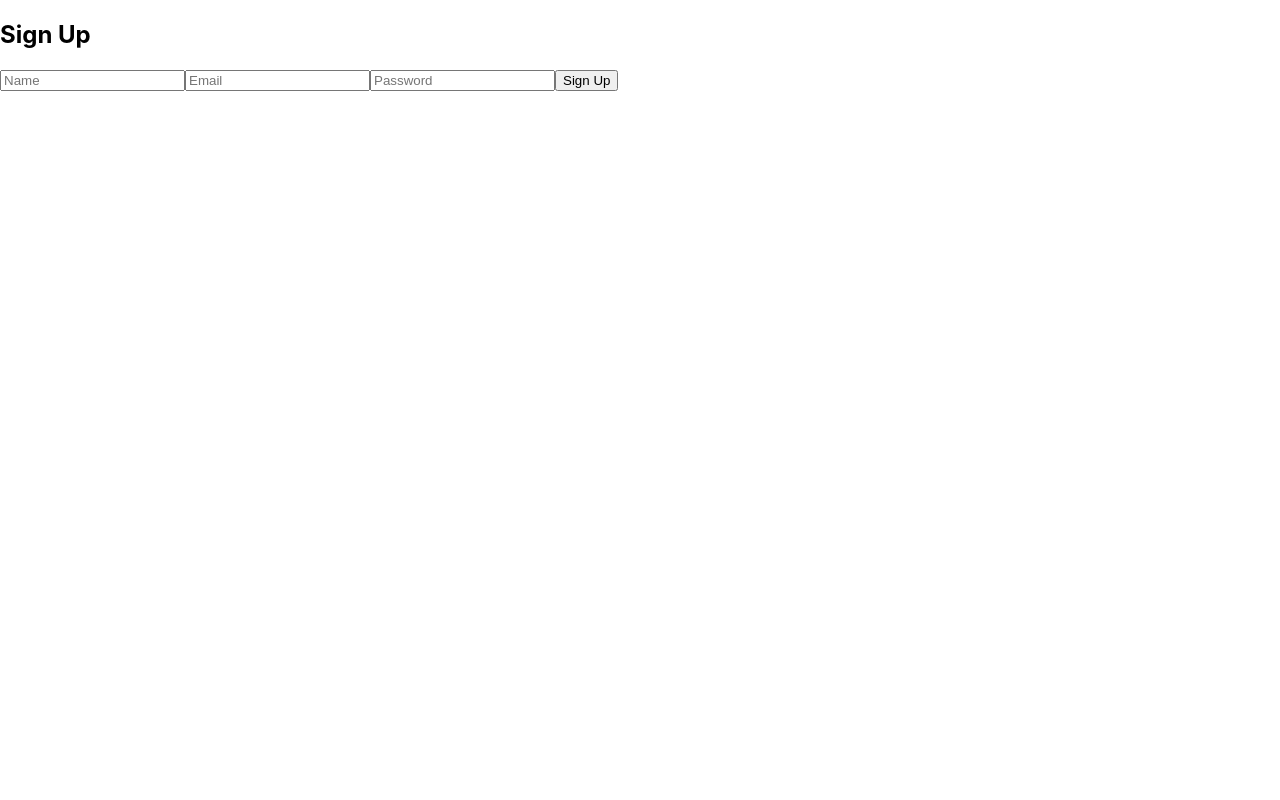
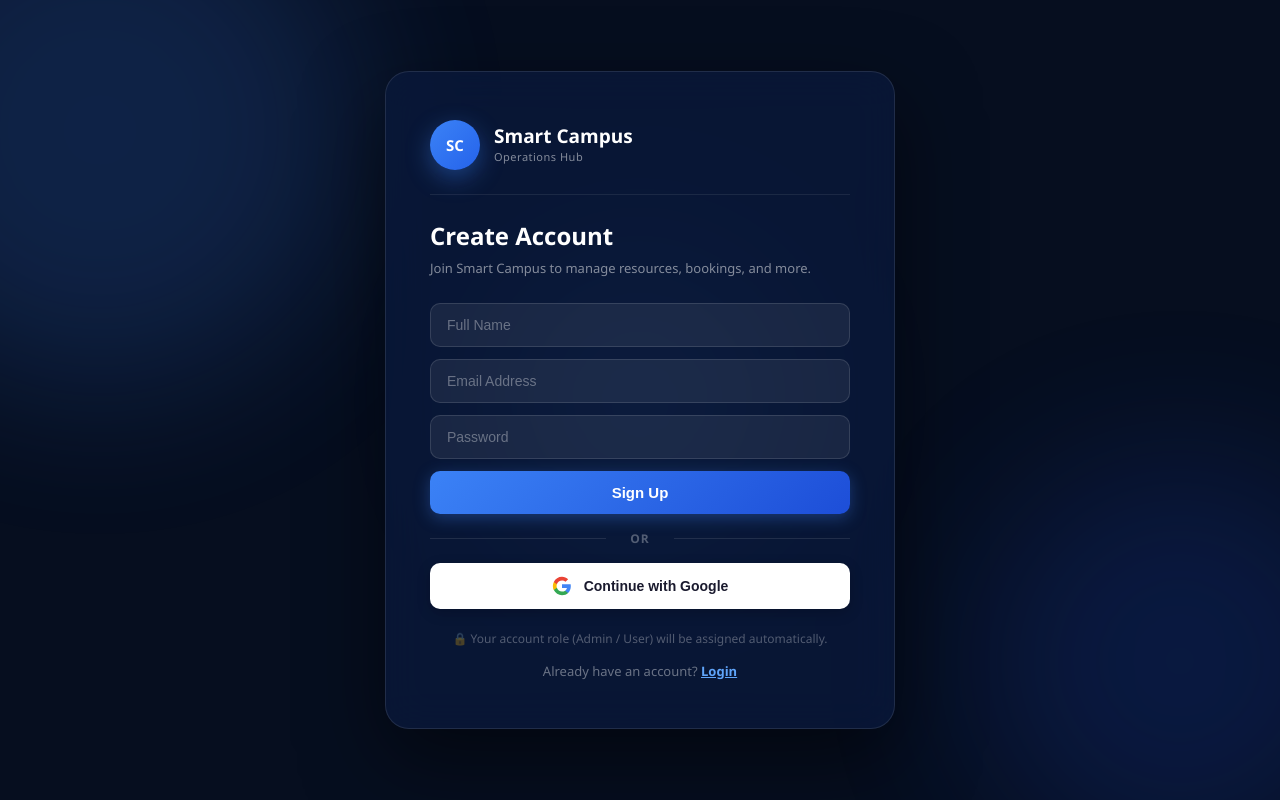
Before and after one commit to chamudiNethmini/it3030-paf-2026-smart-campus-group79, a React (Create React App) app in the folder frontend/: page /signup in a window 1280 px wide. Built offline with nearby package versions, Linux system fonts and the light colour scheme; no server answers.

Commit message:
modify signuppage

```diff
--- /dev/null
+++ b/frontend/src/Pages/Login/SignupPage.css
@@ -0,0 +1,289 @@
+/* SignupPage.css */
+
+/* ===== SIGNUP PAGE ===== */
+.signup-page {
+  min-height: 100vh;
+  background: #060e1f;
+  display: flex;
+  align-items: center;
+  justify-content: center;
+  position: relative;
+  overflow: hidden;
+  font-family: "Segoe UI", sans-serif;
+}
+
+/* ===== BACKGROUND BLOBS ===== */
+.blob {
+  position: absolute;
+  border-radius: 50%;
+  filter: blur(80px);
+  opacity: 0.18;
+  animation: floatBlob 8s ease-in-out infinite;
+  pointer-events: none;
+}
+.blob-1 {
+  width: 500px;
+  height: 500px;
+  background: #3b82f6;
+  top: -100px;
+  left: -150px;
+  animation-delay: 0s;
+}
+.blob-2 {
+  width: 400px;
+  height: 400px;
+  background: #1d4ed8;
+  bottom: -80px;
+  right: -100px;
+  animation-delay: 3s;
+}
+.blob-3 {
+  width: 300px;
+  height: 300px;
+  background: #60a5fa;
+  top: 50%;
+  left: 50%;
+  animation: floatBlob3 8s ease-in-out infinite;
+  animation-delay: 5s;
+}
+@keyframes floatBlob {
+  0%,
+  100% {
+    transform: translateY(0) scale(1);
+  }
+  50% {
+    transform: translateY(-28px) scale(1.05);
+  }
+}
+@keyframes floatBlob3 {
+  0%,
+  100% {
+    transform: translate(-50%, -50%) scale(1);
+  }
+  50% {
+    transform: translate(-50%, calc(-50% - 20px)) scale(1.05);
+  }
+}
+
+/* ===== CARD ===== */
+.signup-card {
+  position: relative;
+  z-index: 10;
+  background: rgba(10, 25, 60, 0.78);
+  backdrop-filter: blur(20px);
+  border: 1px solid rgba(255, 255, 255, 0.1);
+  border-radius: 24px;
+  padding: 48px 44px;
+  width: 100%;
+  max-width: 420px;
+  box-shadow: 0 30px 80px rgba(0, 0, 0, 0.5);
+  animation: cardIn 0.6s cubic-bezier(0.16, 1, 0.3, 1) both;
+  display: flex;
+  flex-direction: column;
+  gap: 0;
+}
+@keyframes cardIn {
+  from {
+    opacity: 0;
+    transform: translateY(30px) scale(0.97);
+  }
+  to {
+    opacity: 1;
+    transform: translateY(0) scale(1);
+  }
+}
+
+/* ===== LOGO ===== */
+.signup-logo {
+  display: flex;
+  align-items: center;
+  gap: 14px;
+  margin-bottom: 24px;
+}
+.signup-logo-circle {
+  width: 50px;
+  height: 50px;
+  border-radius: 50%;
+  background: linear-gradient(135deg, #3b82f6, #2563eb);
+  color: white;
+  display: flex;
+  align-items: center;
+  justify-content: center;
+  font-weight: 900;
+  font-size: 15px;
+  box-shadow: 0 8px 24px rgba(59, 130, 246, 0.4);
+}
+.signup-logo-text h1 {
+  margin: 0;
+  color: white;
+  font-size: 19px;
+  font-weight: 800;
+  line-height: 1.1;
+}
+.signup-logo-text p {
+  margin: 3px 0 0;
+  color: rgba(255, 255, 255, 0.5);
+  font-size: 11px;
+  letter-spacing: 0.5px;
+}
+
+/* ===== DIVIDER ===== */
+.signup-divider {
+  height: 1px;
+  background: rgba(255, 255, 255, 0.08);
+  margin-bottom: 24px;
+}
+
+/* ===== WELCOME ===== */
+.signup-welcome {
+  margin-bottom: 24px;
+}
+.signup-welcome h2 {
+  margin: 0 0 6px;
+  color: white;
+  font-size: 24px;
+  font-weight: 800;
+}
+.signup-welcome p {
+  margin: 0;
+  color: rgba(255, 255, 255, 0.5);
+  font-size: 13px;
+  line-height: 1.6;
+}
+
+/* ===== INPUTS ===== */
+.signup-input {
+  width: 100%;
+  padding: 13px 16px;
+  background: rgba(255, 255, 255, 0.07);
+  border: 1px solid rgba(255, 255, 255, 0.12);
+  border-radius: 10px;
+  color: white;
+  font-size: 14px;
+  margin-bottom: 12px;
+  outline: none;
+  transition: border-color 0.2s ease;
+  box-sizing: border-box;
+}
+.signup-input::placeholder {
+  color: rgba(255, 255, 255, 0.35);
+}
+.signup-input:focus {
+  border-color: rgba(59, 130, 246, 0.6);
+  background: rgba(59, 130, 246, 0.08);
+}
+
+/* ===== SIGNUP BUTTON ===== */
+.signup-btn {
+  width: 100%;
+  padding: 13px;
+  background: linear-gradient(135deg, #3b82f6, #1d4ed8);
+  color: white;
+  border: none;
+  border-radius: 10px;
+  font-size: 15px;
+  font-weight: 700;
+  cursor: pointer;
+  margin-bottom: 16px;
+  transition: all 0.25s ease;
+  box-shadow: 0 4px 16px rgba(59, 130, 246, 0.35);
+}
+.signup-btn:hover {
+  transform: translateY(-2px);
+  box-shadow: 0 8px 24px rgba(59, 130, 246, 0.45);
+}
+.signup-btn:disabled {
+  opacity: 0.6;
+  cursor: not-allowed;
+  transform: none;
+}
+
+/* ===== OR DIVIDER ===== */
+.signup-or {
+  text-align: center;
+  color: rgba(255, 255, 255, 0.3);
+  font-size: 12px;
+  font-weight: 600;
+  letter-spacing: 1px;
+  margin-bottom: 16px;
+  position: relative;
+}
+.signup-or::before,
+.signup-or::after {
+  content: "";
+  position: absolute;
+  top: 50%;
+  width: 42%;
+  height: 1px;
+  background: rgba(255, 255, 255, 0.1);
+}
+.signup-or::before {
+  left: 0;
+}
+.signup-or::after {
+  right: 0;
+}
+
+/* ===== GOOGLE BUTTON ===== */
+.signup-google-btn {
+  width: 100%;
+  display: flex;
+  align-items: center;
+  justify-content: center;
+  gap: 12px;
+  padding: 13px 20px;
+  background: white;
+  color: #1a1a2e;
+  border: none;
+  border-radius: 10px;
+  font-size: 14px;
+  font-weight: 700;
+  cursor: pointer;
+  margin-bottom: 20px;
+  transition: all 0.25s ease;
+  box-shadow: 0 4px 14px rgba(0, 0, 0, 0.2);
+}
+.signup-google-btn:hover {
+  transform: translateY(-2px);
+  box-shadow: 0 8px 24px rgba(59, 130, 246, 0.3);
+  background: #f0f6ff;
+}
+.google-icon {
+  width: 20px;
+  height: 20px;
+  flex-shrink: 0;
+}
+
+/* ===== NOTE ===== */
+.signup-note {
+  color: rgba(255, 255, 255, 0.3);
+  font-size: 12px;
+  text-align: center;
+  line-height: 1.6;
+  margin: 0 0 14px;
+}
+
+/* ===== LOGIN LINK ===== */
+.login-link {
+  text-align: center;
+  color: rgba(255, 255, 255, 0.4);
+  font-size: 13px;
+  cursor: pointer;
+  margin: 0;
+}
+.login-link span {
+  color: #60a5fa;
+  font-weight: 600;
+  text-decoration: underline;
+}
+.login-link:hover span {
+  color: #93c5fd;
+}
+
+/* ===== RESPONSIVE ===== */
+@media (max-width: 480px) {
+  .signup-card {
+    margin: 16px;
+    padding: 36px 24px;
+  }
+}
--- a/frontend/src/Pages/Login/SignupPage.jsx
+++ b/frontend/src/Pages/Login/SignupPage.jsx
@@ -1,6 +1,7 @@
 import React, { useState } from "react";
 import { useNavigate } from "react-router-dom";
 import { registerUser } from "../../services/authService";
+import "./SignupPage.css"; // ✅ Use new CSS file
 
 function SignupPage() {
   const navigate = useNavigate();
@@ -11,37 +12,129 @@ function SignupPage() {
     password: "",
   });
 
+  const [loading, setLoading] = useState(false);
+
   const handleSignup = async () => {
+    if (!form.name || !form.email || !form.password) {
+      alert("Please fill all fields");
+      return;
+    }
+
+    setLoading(true);
     try {
       await registerUser(form);
-      alert("Signup success");
+      alert("Signup successful! Please login.");
       navigate("/login");
     } catch (err) {
-      alert("Signup failed");
+      alert(err.response?.data?.message || "Signup failed. Please try again.");
+    } finally {
+      setLoading(false);
+    }
+  };
+
+  const handleGoogleLogin = () => {
+    window.location.href =
+      "http://localhost:8081/oauth2/authorization/google?prompt=select_account";
+  };
+
+  const handleKeyPress = (e) => {
+    if (e.key === "Enter") {
+      handleSignup();
     }
   };
 
   return (
-    <div>
-      <h2>Sign Up</h2>
+    <div className="signup-page">
+      {/* Background blobs */}
+      <div className="blob blob-1" />
+      <div className="blob blob-2" />
+      <div className="blob blob-3" />
+
+      <div className="signup-card">
+        {/* Logo */}
+        <div className="signup-logo">
+          <div className="signup-logo-circle">SC</div>
+          <div className="signup-logo-text">
+            <h1>Smart Campus</h1>
+            <p>Operations Hub</p>
+          </div>
+        </div>
+
+        <div className="signup-divider" />
+
+        {/* Welcome text */}
+        <div className="signup-welcome">
+          <h2>Create Account</h2>
+          <p>Join Smart Campus to manage resources, bookings, and more.</p>
+        </div>
 
         <input
-        placeholder="Name"
+          type="text"
+          placeholder="Full Name"
+          className="signup-input"
+          value={form.name}
           onChange={(e) => setForm({ ...form, name: e.target.value })}
+          onKeyPress={handleKeyPress}
         />
 
         <input
-        placeholder="Email"
+          type="email"
+          placeholder="Email Address"
+          className="signup-input"
+          value={form.email}
           onChange={(e) => setForm({ ...form, email: e.target.value })}
+          onKeyPress={handleKeyPress}
         />
 
         <input
           type="password"
           placeholder="Password"
+          className="signup-input"
+          value={form.password}
           onChange={(e) => setForm({ ...form, password: e.target.value })}
+          onKeyPress={handleKeyPress}
         />
 
-      <button onClick={handleSignup}>Sign Up</button>
+        <button
+          className="signup-btn"
+          onClick={handleSignup}
+          disabled={loading}
+        >
+          {loading ? "Creating Account..." : "Sign Up"}
+        </button>
+
+        <div className="signup-or">OR</div>
+
+        <button className="signup-google-btn" onClick={handleGoogleLogin}>
+          <svg className="google-icon" viewBox="0 0 24 24">
+            <path
+              d="M22.56 12.25c0-.78-.07-1.53-.2-2.25H12v4.26h5.92c-.26 1.37-1.04 2.53-2.21 3.31v2.77h3.57c2.08-1.92 3.28-4.74 3.28-8.09z"
+              fill="#4285F4"
+            />
+            <path
+              d="M12 23c2.97 0 5.46-.98 7.28-2.66l-3.57-2.77c-.98.66-2.23 1.06-3.71 1.06-2.86 0-5.29-1.93-6.16-4.53H2.18v2.84C3.99 20.53 7.7 23 12 23z"
+              fill="#34A853"
+            />
+            <path
+              d="M5.84 14.09c-.22-.66-.35-1.36-.35-2.09s.13-1.43.35-2.09V7.07H2.18C1.43 8.55 1 10.22 1 12s.43 3.45 1.18 4.93l2.85-2.22.81-.62z"
+              fill="#FBBC05"
+            />
+            <path
+              d="M12 5.38c1.62 0 3.06.56 4.21 1.64l3.15-3.15C17.45 2.09 14.97 1 12 1 7.7 1 3.99 3.47 2.18 7.07l3.66 2.84c.87-2.6 3.3-4.53 6.16-4.53z"
+              fill="#EA4335"
+            />
+          </svg>
+          <span>Continue with Google</span>
+        </button>
+
+        <p className="signup-note">
+          🔒 Your account role (Admin / User) will be assigned automatically.
+        </p>
+
+        <p className="login-link" onClick={() => navigate("/login")}>
+          Already have an account? <span>Login</span>
+        </p>
+      </div>
     </div>
   );
 }
```
Lines whose indentation alone changed are shown as unchanged.
